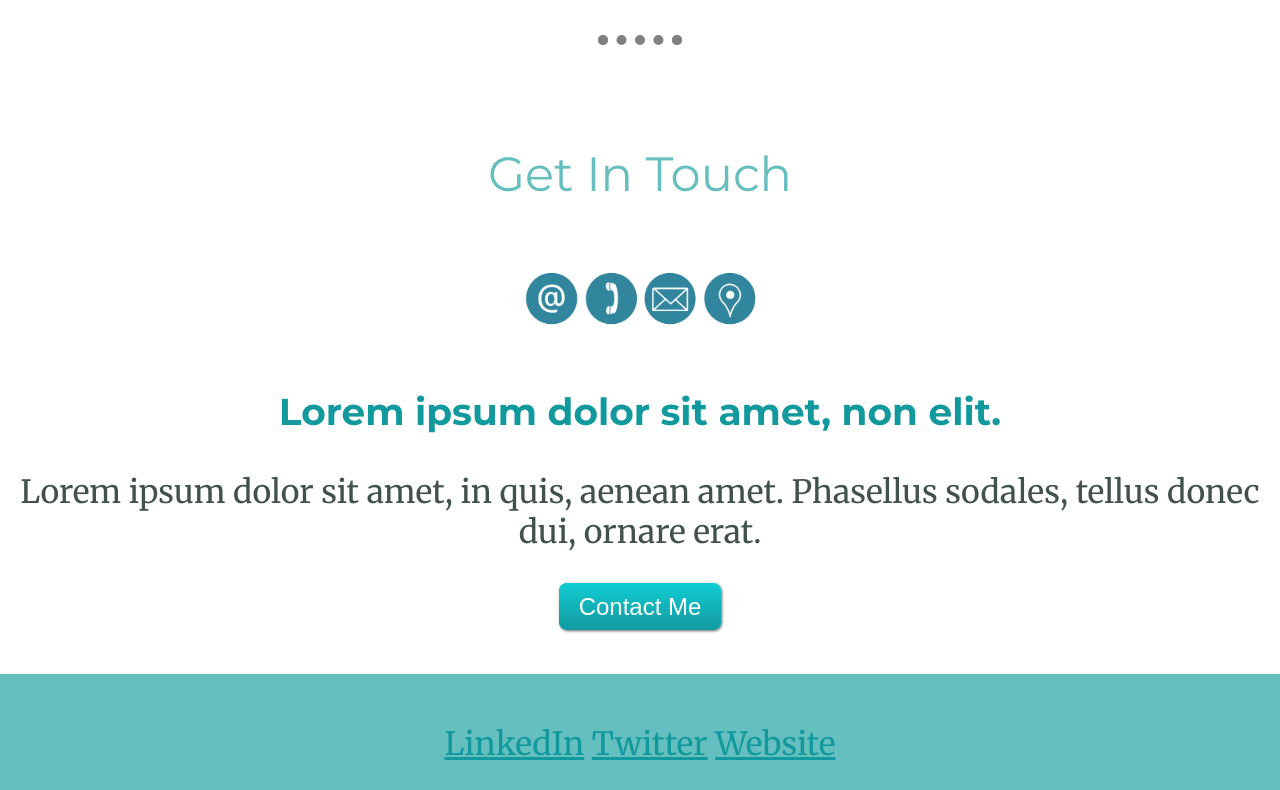
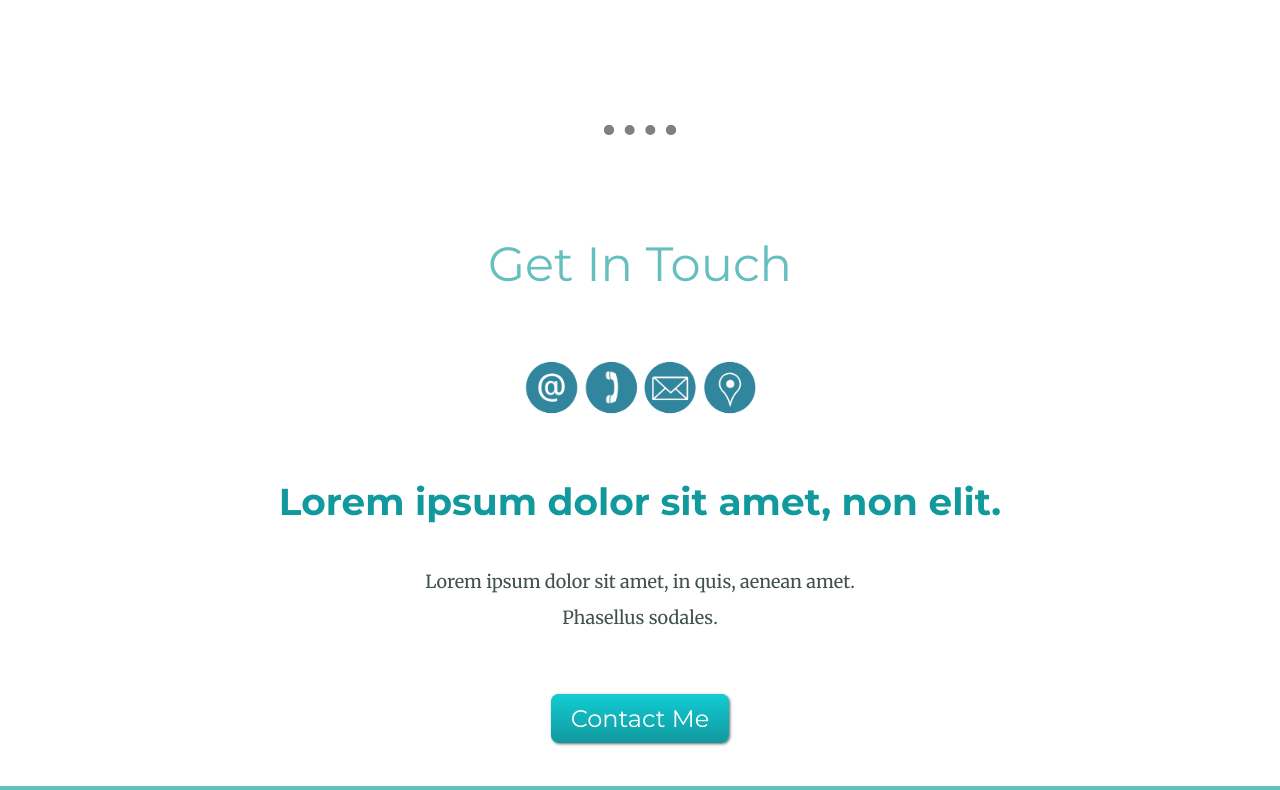
Before and after one commit to alexpisarenko/MySite, a plain HTML site: page index.html in a window 1280 px wide. Shown: the part 2468-3258 px from the top of the page. Drawn offline with Linux system fonts and the light colour scheme.

Commit message:
updated style

```diff
--- a/css/styles.css
+++ b/css/styles.css
@@ -25,8 +25,26 @@ h3 {
     color: #11999E
 }
 
+p {
+    line-height: 2;
+}
+
 a {
     color: #11999E;
+    font-size: 16px;
+    text-decoration: none;
+}
+
+.footer-link {
+    color: #11999E;
+    font-size: 16px;
+    text-decoration: none;
+    margin: 10px 20px;
+}
+
+.footer-link:hover {
+    text-decoration: underline;
+    color: #EAF6F6;
 }
 
 .header-subtitle {
@@ -50,7 +68,8 @@ a {
 .bottom-container {
    background-color: #66bfbf;
    margin: 50px 0 0 0;
-   padding-top: 50px;
+   padding: 30px 0 30px 0;
+
 }
 
 .profile {
@@ -64,27 +83,39 @@ a {
 
 .dotted-line {
     border-style: dotted;
-    width: 5%;
+    width: 4%;
     border-top: 30px;
     border-color: grey;
     border-width: 10px;
-    margin: 100px auto 100px auto;
+    margin: 100px auto;
 }
 
 .bottomCloud {
     position: absolute;
-    left: 500px;
+    left: 250px;
     bottom: 300px;
 }
 
 .topCloud {
     position: absolute;
     top: 50px;
-    right: 500px;
+    right: 250px;
 }
 
 .contact-image {
     width: 20%;
+}
+
+.contact-message {
+    font-size: 18px;
+    width: 40%;
+    margin: 40px auto 60px;
+}
+
+.copyright {
+    font-size: 0.75rem;
+    color: #EAF6F6;
+    padding: 20px 0;
 }
 
 .forex-image {
@@ -116,7 +147,6 @@ a {
 .skills-row-content {
     text-align: left;
     font-size: 20px;
-    line-height: 2;
 }
 
 .btn {
@@ -132,7 +162,7 @@ a {
     -webkit-box-shadow: 1px 1px 3px #666666;
     -moz-box-shadow: 1px 1px 3px #666666;
     box-shadow: 1px 1px 3px #666666;
-    font-family: Arial;
+    font-family: 'Montserrat', sans-serif;
     color: #ffffff;
     font-size: 24px;
     padding: 10px 20px 10px 20px;
--- a/index.html
+++ b/index.html
@@ -77,11 +77,10 @@
           alt="contactme-image"
         />
         <h3>Lorem ipsum dolor sit amet, non elit.</h3>
-        <p>
-          Lorem ipsum dolor sit amet, in quis, aenean amet. Phasellus sodales,
-          tellus donec dui, ornare erat.
+        <p class="contact-message">
+          Lorem ipsum dolor sit amet, in quis, aenean amet. Phasellus sodales.
         </p>
-        <a class="btn btn:hover" href="mailto:me@alexpisarenko.com">Contact Me</a>
+        <a class="btn" href="mailto:me@alexpisarenko.com">Contact Me</a>
       </div>
     </div>
 
@@ -89,7 +88,7 @@
       <a class="footer-link" href="https://www.linkedin.com/">LinkedIn</a>
       <a class="footer-link" href="https://twitter.com/AlexFX28">Twitter</a>
       <a class="footer-link" href="https://alexpisarenko.github.io/MySite">Website</a>
-      <p style="margin-bottom: 0;">© Alex Pisarenko</p>
+      <p class="copyright">© Alex Pisarenko</p>
     </div>
   </body>
 </html>
```
